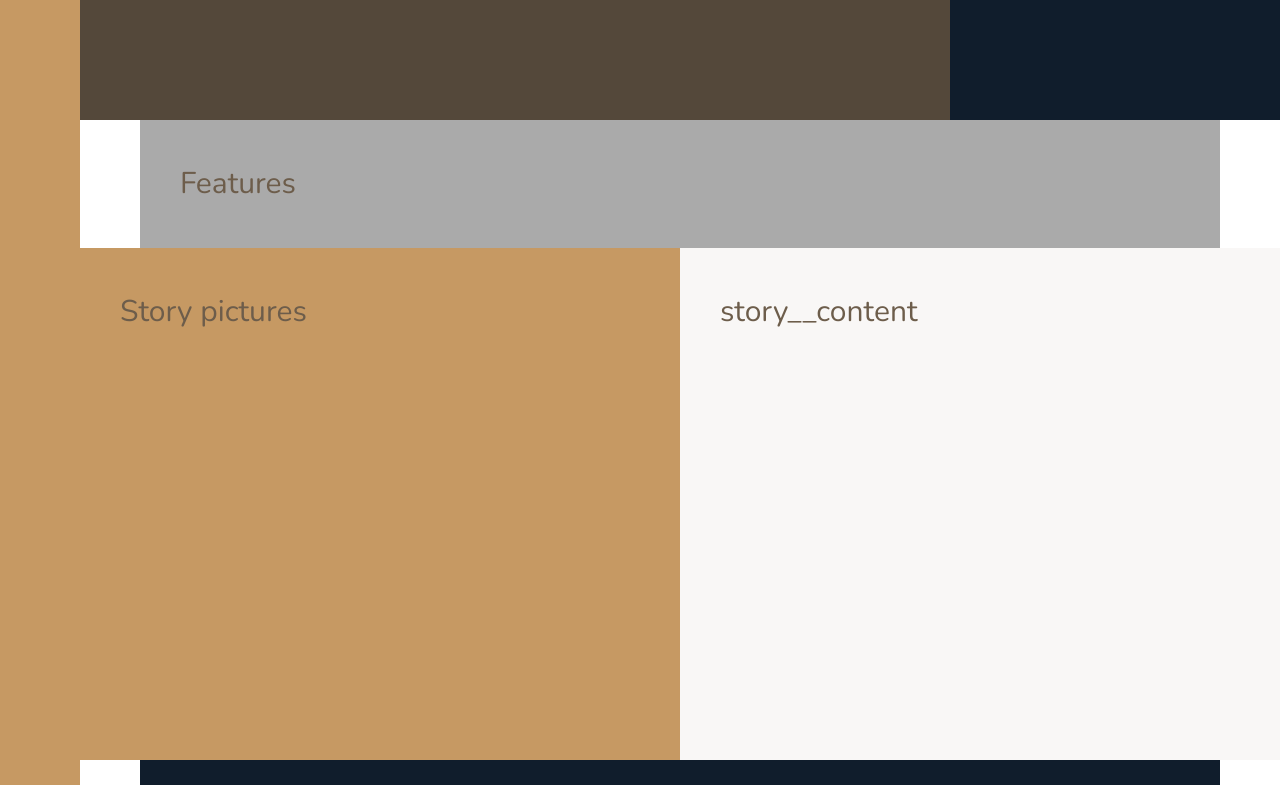
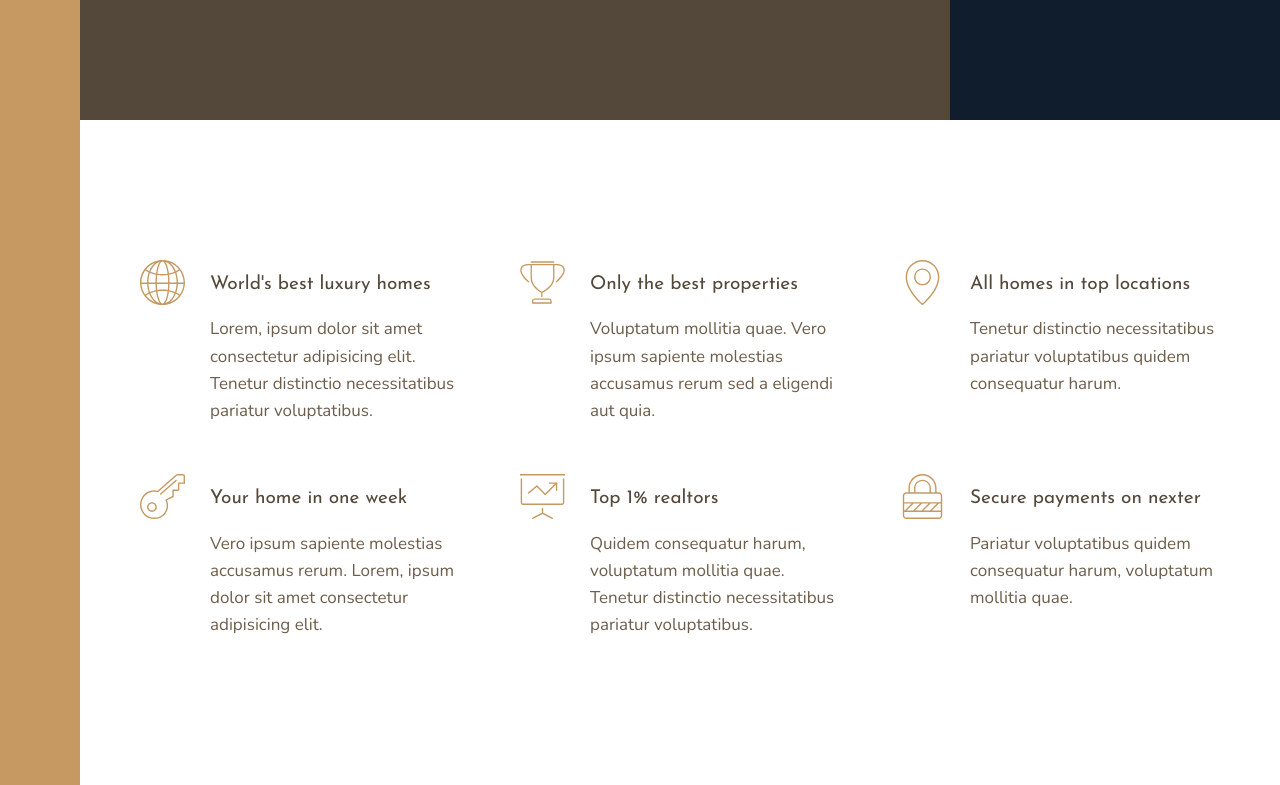
Before and after one commit to mikiPP/Nexter, a website: page index.html in a window 1280 px wide. Shown: the part 520-1305 px from the top of the page. Drawn offline with nearby package versions, Linux system fonts and the light colour scheme.

Commit message:
Features finished

```diff
--- a/index.html
+++ b/index.html
@@ -1,48 +1,94 @@
 <!DOCTYPE html>
 <html lang="en">
   <head>
-		<meta charset="UTF-8">
-		<meta name="viewport" content="width=device-width, initial-scale=1.0">
-		<meta http-equiv="X-UA-Compatible" content="ie=edge">
+    <meta charset="UTF-8" />
+    <meta name="viewport" content="width=device-width, initial-scale=1.0" />
+    <meta http-equiv="X-UA-Compatible" content="ie=edge" />
 
-		<link href="https://fonts.googleapis.com/css?family=Josefin+Sans:300,400,400i|Nunito:300,300i" rel="stylesheet">
-		<link rel="stylesheet" href="css/style.css">
-		<link rel="shortcut icon" type="image/png" href="img/favicon.png">
+    <link
+      href="https://fonts.googleapis.com/css?family=Josefin+Sans:300,400,400i|Nunito:300,300i"
+      rel="stylesheet"
+    />
+    <link rel="stylesheet" href="css/style.css" />
+    <link rel="shortcut icon" type="image/png" href="img/favicon.png" />
 
     <title>nexter &mdash; your home, your freedom</title>
   </head>
   <body class="container">
-		<div class="sidebar">
-			Sidebar
+    <div class="sidebar">Sidebar</div>
+
+    <header class="header">Header</header>
+
+    <div class="relators">Top 3 relators</div>
+    <section class="features">
+      <div class="feature">
+        <svg class="feature__icon">
+          <use xlink:href="img/sprite.svg#icon-global"></use>
+        </svg>
+        <h4 class="heading-4 heading-4--dark">World's best luxury homes</h4>
+        <p class="feature__text">
+          Lorem, ipsum dolor sit amet consectetur adipisicing elit. Tenetur
+          distinctio necessitatibus pariatur voluptatibus.
+        </p>
       </div>
-
-		<header class="header">
-			Header
-		</header>
-
-		<div class="relators">
-			Top 3 relators
+      <div class="feature">
+        <svg class="feature__icon">
+          <use xlink:href="img/sprite.svg#icon-trophy"></use>
+        </svg>
+        <h4 class="heading-4 heading-4--dark">Only the best properties</h4>
+        <p class="feature__text">
+          Voluptatum mollitia quae. Vero ipsum sapiente molestias accusamus
+          rerum sed a eligendi aut quia.
+        </p>
       </div>
-		<section class="features">
-			Features
+      <div class="feature">
+        <svg class="feature__icon">
+          <use xlink:href="img/sprite.svg#icon-map-pin"></use>
+        </svg>
+        <h4 class="heading-4 heading-4--dark">All homes in top locations</h4>
+        <p class="feature__text">
+          Tenetur distinctio necessitatibus pariatur voluptatibus quidem
+          consequatur harum.
+        </p>
+      </div>
+      <div class="feature">
+        <svg class="feature__icon">
+          <use xlink:href="img/sprite.svg#icon-key"></use>
+        </svg>
+        <h4 class="heading-4 heading-4--dark">Your home in one week</h4>
+        <p class="feature__text">
+          Vero ipsum sapiente molestias accusamus rerum. Lorem, ipsum dolor sit
+          amet consectetur adipisicing elit.
+        </p>
+      </div>
+      <div class="feature">
+        <svg class="feature__icon">
+          <use xlink:href="img/sprite.svg#icon-presentation"></use>
+        </svg>
+        <h4 class="heading-4 heading-4--dark">Top 1% realtors</h4>
+        <p class="feature__text">
+          Quidem consequatur harum, voluptatum mollitia quae. Tenetur distinctio
+          necessitatibus pariatur voluptatibus.
+        </p>
+      </div>
+      <div class="feature">
+        <svg class="feature__icon">
+          <use xlink:href="img/sprite.svg#icon-lock"></use>
+        </svg>
+        <h4 class="heading-4 heading-4--dark">Secure payments on nexter</h4>
+        <p class="feature__text">
+          Pariatur voluptatibus quidem consequatur harum, voluptatum mollitia
+          quae.
+        </p>
+      </div>
     </section>
 
-		<div class="story__pictures">
-			Story pictures
-		</div>
-		<div class="story__content">
-			story__content
-		</div>
+    <div class="story__pictures">Story pictures</div>
+    <div class="story__content">story__content</div>
 
-		<section class="homes">
-			homes
-		</section>
+    <section class="homes">homes</section>
 
-		<section class="gallery">
-			gallery
-		</section>
-		<footer class="footer">
-			footer
-		</footer>
+    <section class="gallery">gallery</section>
+    <footer class="footer">footer</footer>
   </body>
 </html>
--- a/sass/_base.scss
+++ b/sass/_base.scss
@@ -47,9 +47,4 @@ body {
       8,
       [col-start] minmax(min-content, 14rem) [col-end]
     ) [center-end] minmax(6rem, 1fr) [full-end];
-
-  & > * {
-    padding: 40px;
-    font-size: 3rem;
-  }
 }
--- a/sass/_features.scss
+++ b/sass/_features.scss
@@ -1,4 +1,29 @@
 .features {
-  background-color: $color-grey-light-2;
   grid-column: center-start / center-end;
+
+  margin: 15rem 0;
+
+  display: grid;
+  grid-template-columns: repeat(auto-fit, minmax(25rem, 1fr));
+  gap: 6rem;
+  align-items: start;
 }
+
+.feature {
+  display: grid;
+  grid-template-columns: min-content 1fr;
+  row-gap: 1.5rem;
+  column-gap: 2.5rem;
+
+  &__icon {
+    fill: $color-primary;
+    width: 4.5rem;
+    height: 4.5rem;
+    grid-row: 1 / span 2;
+    transform: translateY(-1rem);
+  }
+
+  &__text {
+    font-size: 1.7rem;
+  }
+}
--- a/sass/_typography.scss
+++ b/sass/_typography.scss
@@ -0,0 +1,29 @@
+%heading {
+  font-family: $font-display;
+  font-weight: 400;
+}
+
+.heading-1 {
+  @extend %heading;
+}
+
+.heading-2 {
+  @extend %heading;
+}
+
+.heading-3 {
+  @extend %heading;
+}
+
+.heading-4 {
+  @extend %heading;
+  font-size: 1.9rem;
+
+  &--light {
+    color: $color-grey-light-1;
+  }
+
+  &--dark {
+    color: $color-grey-dark-1;
+  }
+}
```
Also changed, not shown: css/style.css. Lines whose indentation alone changed are shown as unchanged.
